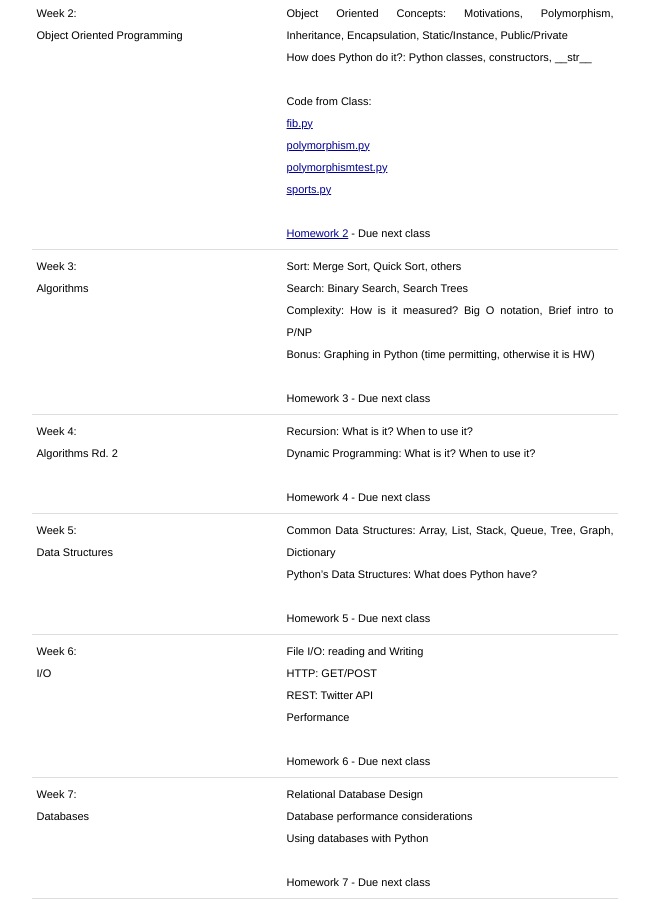
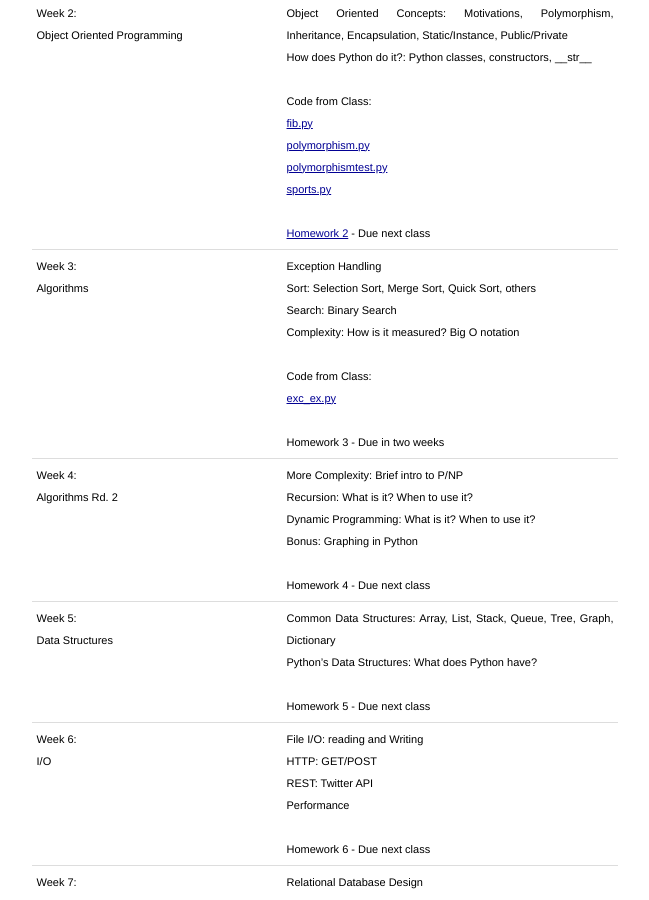
Before and after one commit to joshcutler/PS398, a Jekyll site: the page built from schedule.html, in a window 1280 px wide and 900 px high, scrolled down 474 px. Shown: the whole window, without its empty margins (315-964 px from the left). Built offline with Jekyll 4.4.1, drawn with Linux system fonts in a browser that asks for light colours.

Commit message:
Added HW3 and updated schedule

```diff
--- a/schedule.html
+++ b/schedule.html
@@ -84,15 +84,19 @@ header: PS398
         Algorithms
       </td>
       <td>
-        Sort: Merge Sort, Quick Sort, others
+        Exception Handling
         <br />
-        Search: Binary Search, Search Trees
+        Sort: Selection Sort, Merge Sort, Quick Sort, others
         <br />
-        Complexity: How is it measured? Big O notation, Brief intro to P/NP
+        Search: Binary Search
         <br />
-        Bonus: Graphing in Python (time permitting, otherwise it is HW)
+        Complexity: How is it measured? Big O notation
+        <br />
+        <br />
+        Code from Class:<br />
+        <a href='./assets/Week3/exc_ex.py'>exc_ex.py</a>
         <br /><br />
-        Homework 3 - Due next class
+        Homework 3 - Due in two weeks
       </td>
     </tr>
 
@@ -103,9 +107,13 @@ header: PS398
         Algorithms Rd. 2
       </td>
       <td>
+        More Complexity: Brief intro to P/NP
+        <br />
         Recursion: What is it? When to use it?
         <br />
         Dynamic Programming: What is it? When to use it?
+        <br />
+        Bonus: Graphing in Python
         <br /><br />
         Homework 4 - Due next class
       </td>
```
Also changed, not shown: homeworks.md (+1 -1 lines), 2 other files.
